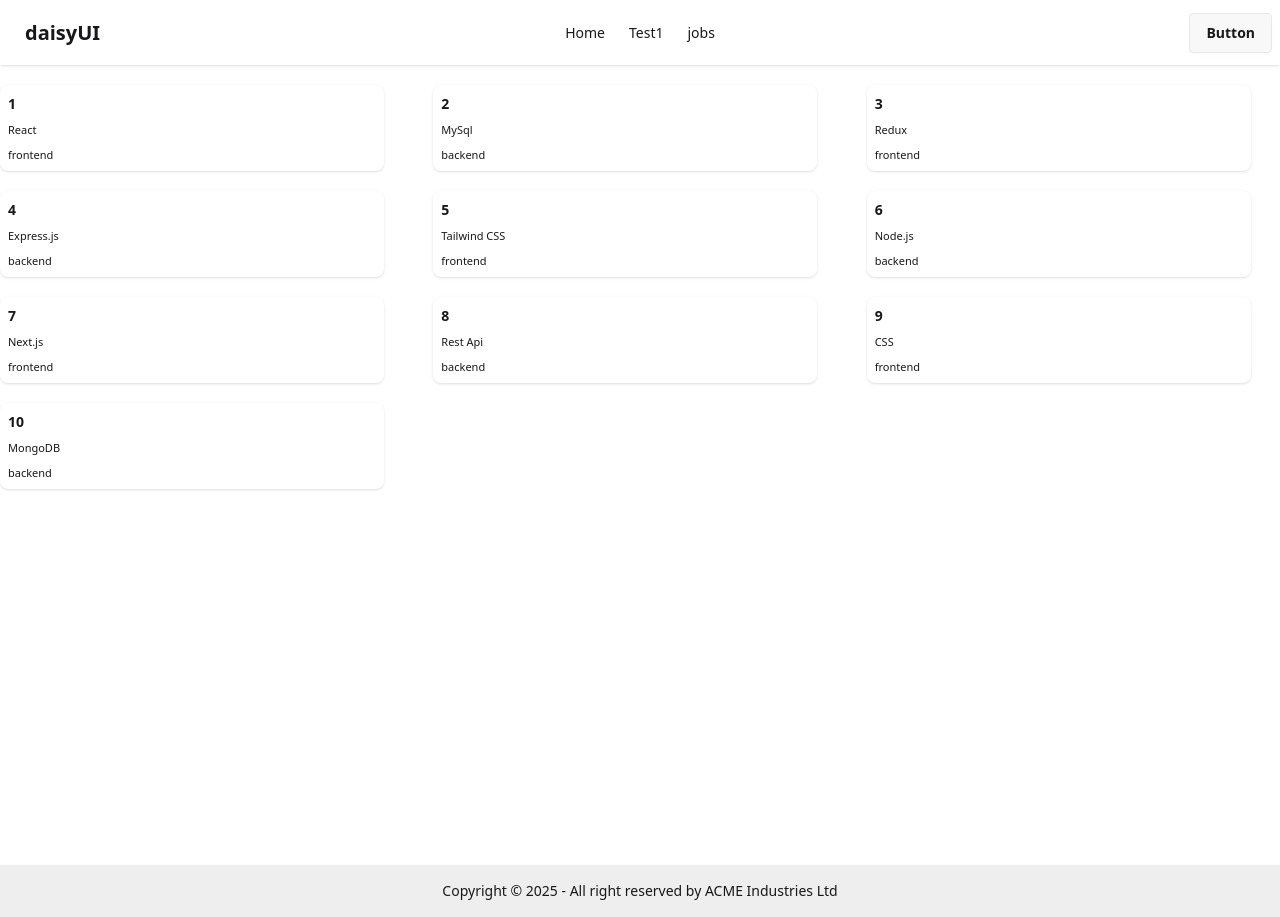
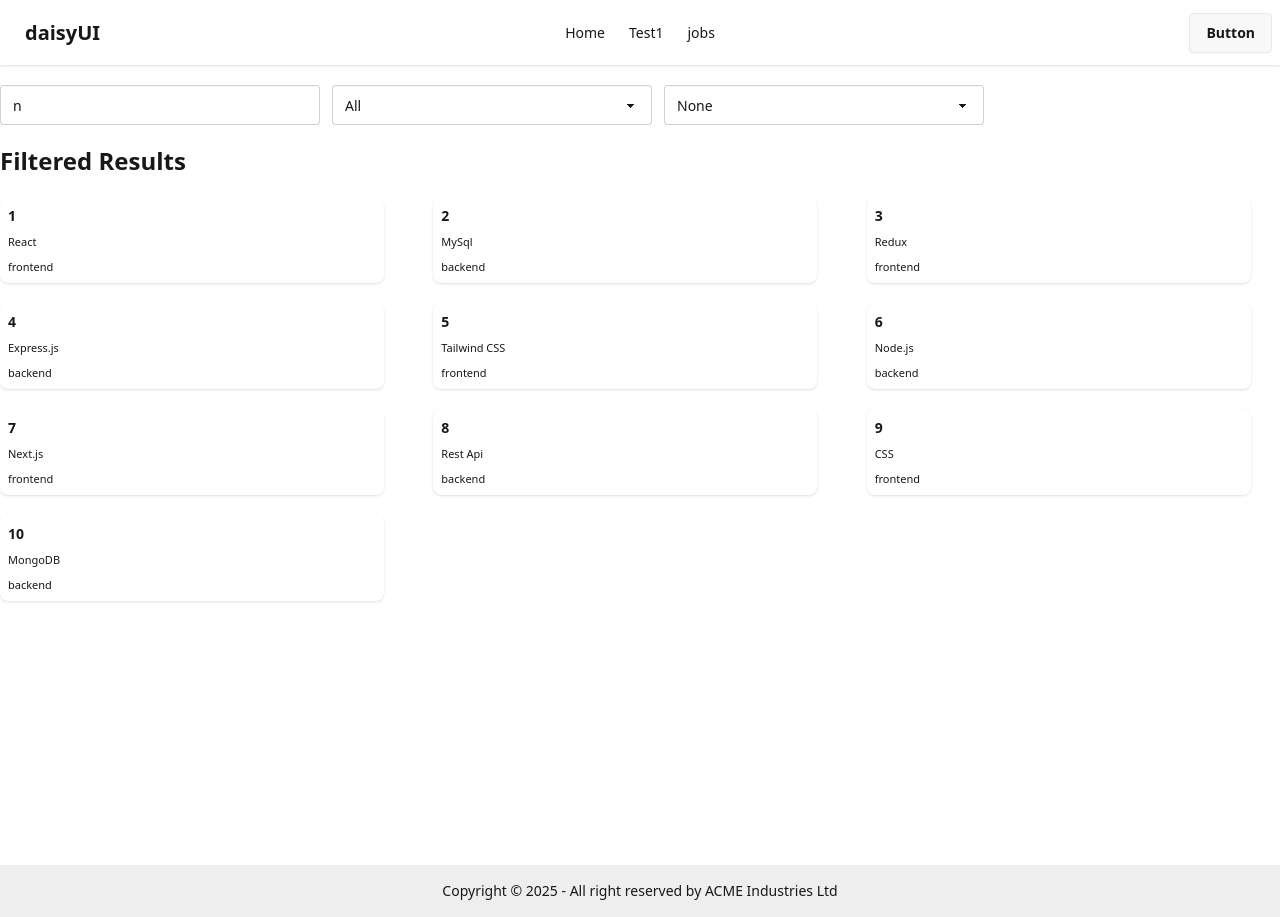
Before and after one commit to armank8/filterTest, a React (Vite) app in the folder client/: page /test1 in a window 1280 px wide. Built offline with nearby package versions, Linux system fonts and the light colour scheme.

Commit message:
input and select

```diff
--- a/client/src/Pages/Test1/Test1.jsx
+++ b/client/src/Pages/Test1/Test1.jsx
@@ -4,12 +4,38 @@ import Test1Item from "./Test1Item";
 
 const Test1 = () => {
     const [filter, setFilter] = useState({
-        search: "",
+        search: "n",
         category: "all",
         sort: "none"
     });
+    console.log(filter);
 
     return (
+        <div>
+            <div className="py-5">
+                {/* Search Input */}
+                <input value={filter.search} onChange={(e) => setFilter({ ...filter, search: e.target.value })}
+                    type="text" placeholder="Search..." className="input focus:outline-none mr-3" />
+
+                {/* Category Dropdown */}
+                <select value={filter.category} className="select focus:outline-none mr-3"
+                    onChange={(e) => setFilter({ ...filter, category: e.target.value })}>
+                    <option disabled={true} value="all">All</option>
+                    <option value="frontend">frontend</option>
+                    <option value="backend">backend</option>
+                </select>
+
+                {/* Sorting Dropdown */}
+                <select value={filter.sort} className="select focus:outline-none mr-3"
+                    onChange={(e) => setFilter({ ...filter, sort: e.target.value })}>
+                    <option disabled={true} value="none">None</option>
+                    <option value="ascending">Ascending</option>
+                    <option value="descending">Descending</option>
+                </select>
+            </div>
+
+            {/* Filtered Results */}
+            <h3 className="font-bold text-2xl">Filtered Results</h3>
             <div className="grid grid-cols-3 gap-5 py-5">
                 {
                     items.map((item) => (
@@ -17,6 +43,7 @@ const Test1 = () => {
                     ))
                 }
             </div>
+        </div >
     )
 }
 
--- a/client/src/Pages/Test1/Test1Item.jsx
+++ b/client/src/Pages/Test1/Test1Item.jsx
@@ -1,5 +1,3 @@
-import PropTypes from 'prop-types';
-
 
 const Test1Item = ({ item }) => {
     const { id, name, category } = item;
```
Lines whose indentation alone changed are shown as unchanged.
